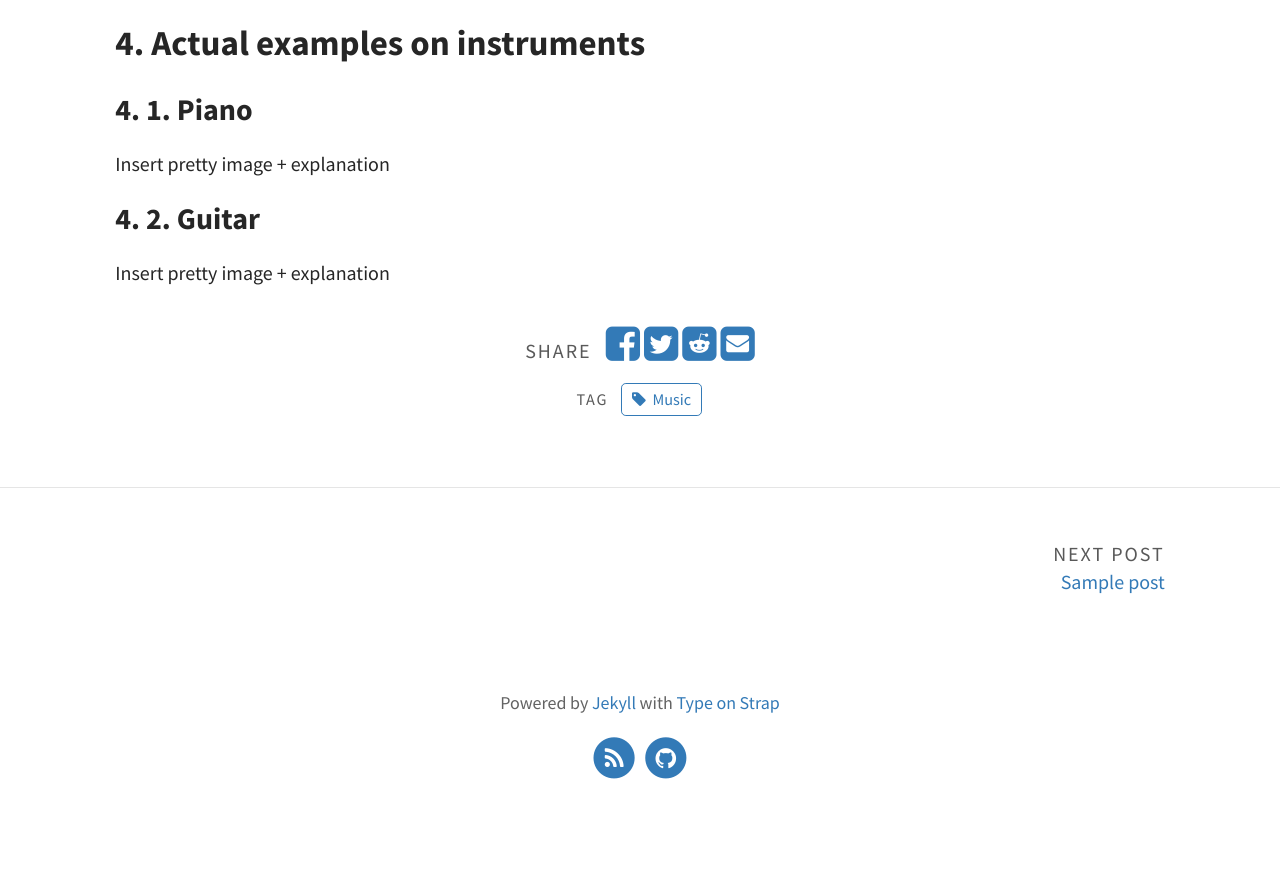
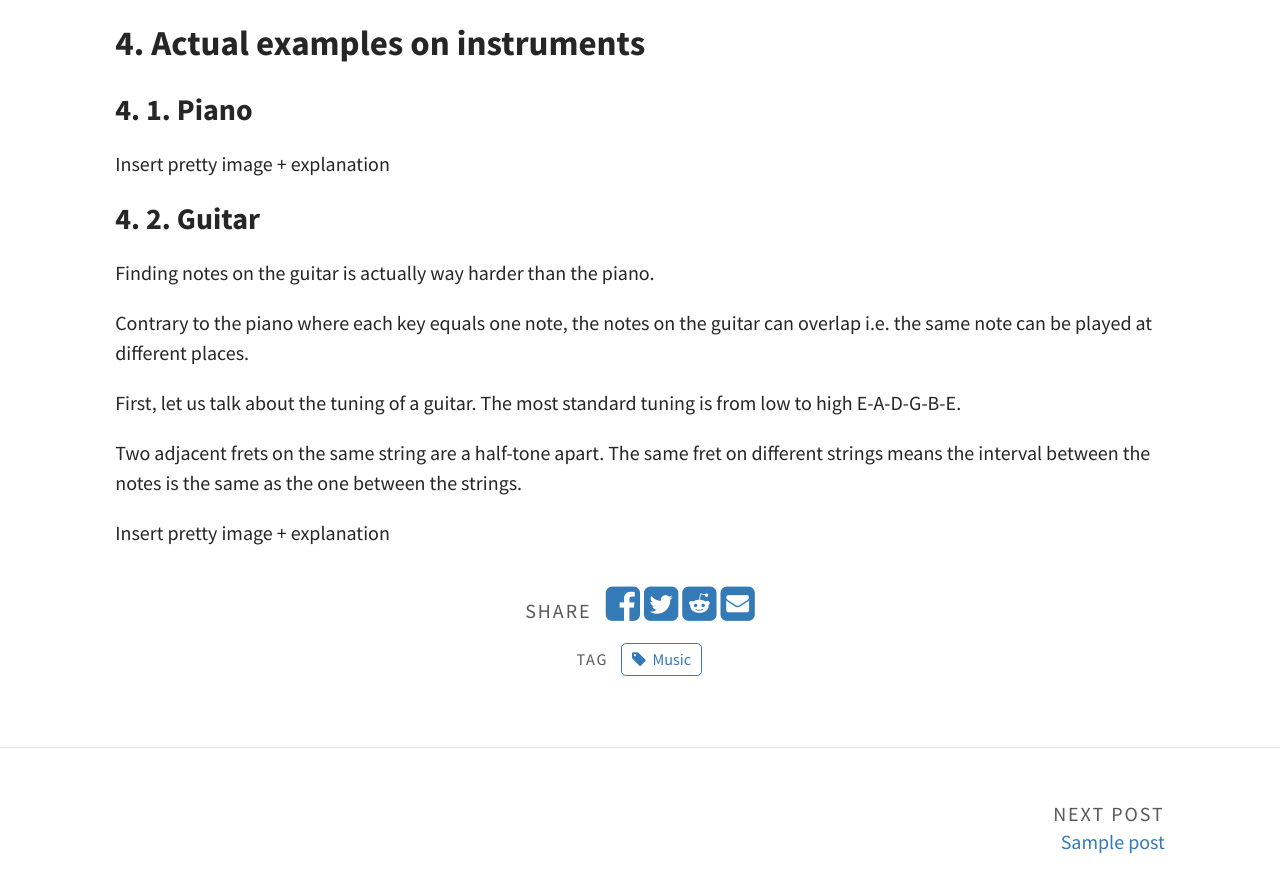
Before and after one commit to ALavault/alavault.github.io, a Jekyll site: the page built from _posts/2020-05-30-music_tuto_1.md, in a window 1280 px wide and 900 px high, scrolled down 3704 px. Shown: the top 893 px of the window. Built offline with Jekyll 4.4.1, drawn with Linux system fonts in a browser that asks for light colours; before the commit the page ends 4524 px from its top, so only the background shows below that.

Commit message:
update of strap theme + starting anew

```diff
--- a/_posts/2020-05-30-music_tuto_1.md
+++ b/_posts/2020-05-30-music_tuto_1.md
@@ -124,4 +124,13 @@ Insert pretty image + explanation
 
 ### 4. 2. Guitar
 
+Finding notes on the guitar is actually way harder than the piano.
+
+Contrary to the piano where each key equals one note, the notes on the guitar can overlap i.e. the same note can be played at different places.
+
+First, let us talk about the tuning of a guitar. The most standard tuning is from low to high E-A-D-G-B-E.
+
+Two adjacent frets on the same string are a half-tone apart. The same fret on different strings means the interval between the notes is the same as the one between the strings.
+
+
 Insert pretty image + explanation
```
